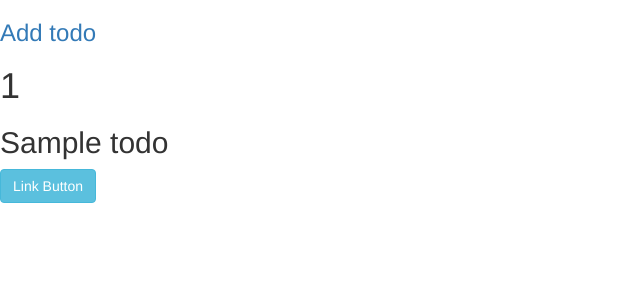
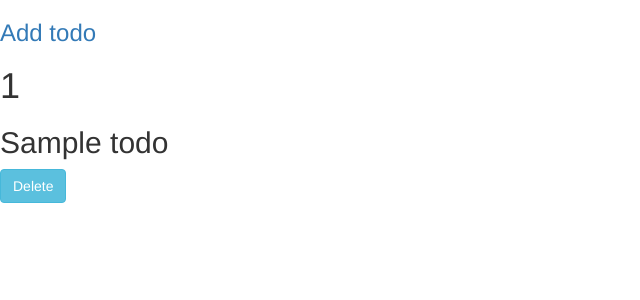
Before and after one commit to LittleTheFu/todo, a Flask app: page /todos in a window 1280 px wide. Shown: the top 300 px of the page, without its empty margins (0-640 px from the left). Run offline with Flask 2, Linux system fonts and the light colour scheme; tables that the repository leaves empty hold one stand-in row (values such as "Sample post"); some libraries are stand-ins or nearby versions.

Commit message:
fix text of delete button

```diff
--- a/app/templates/todo.html
+++ b/app/templates/todo.html
@@ -14,7 +14,7 @@
   {% for todo in todos %}
     <h1>{{ todo.id }}</h1>
     <h2>{{ todo.name }}</h2>
-    <a href="{{ url_for('.delTodo', id=todo.id) }}" class="btn btn-info" role="button">Link Button</a>
+    <a href="{{ url_for('.delTodo', id=todo.id) }}" class="btn btn-info" role="button">Delete</a>
   {% endfor %}
 </ul>
 {% endblock %}
```
